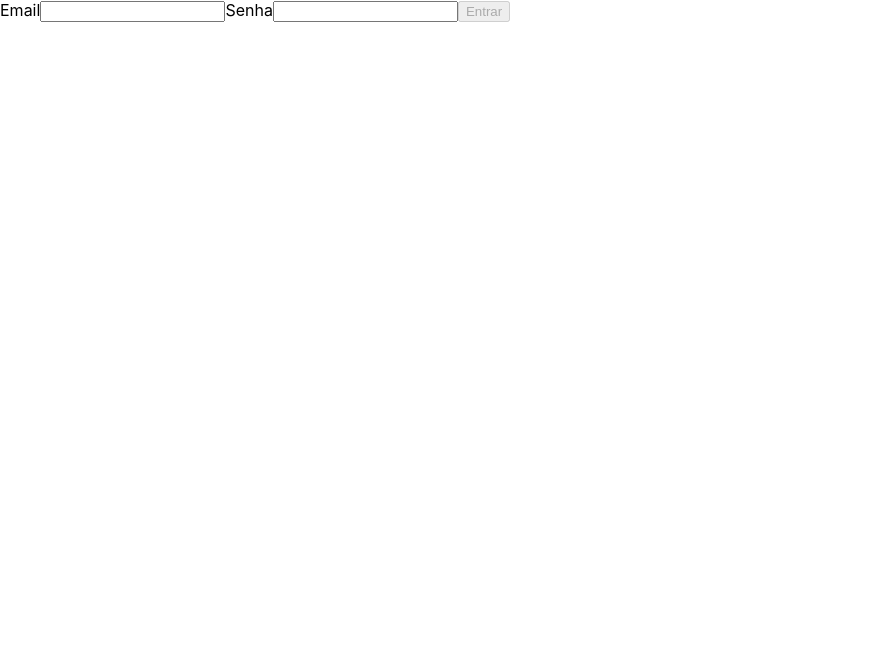
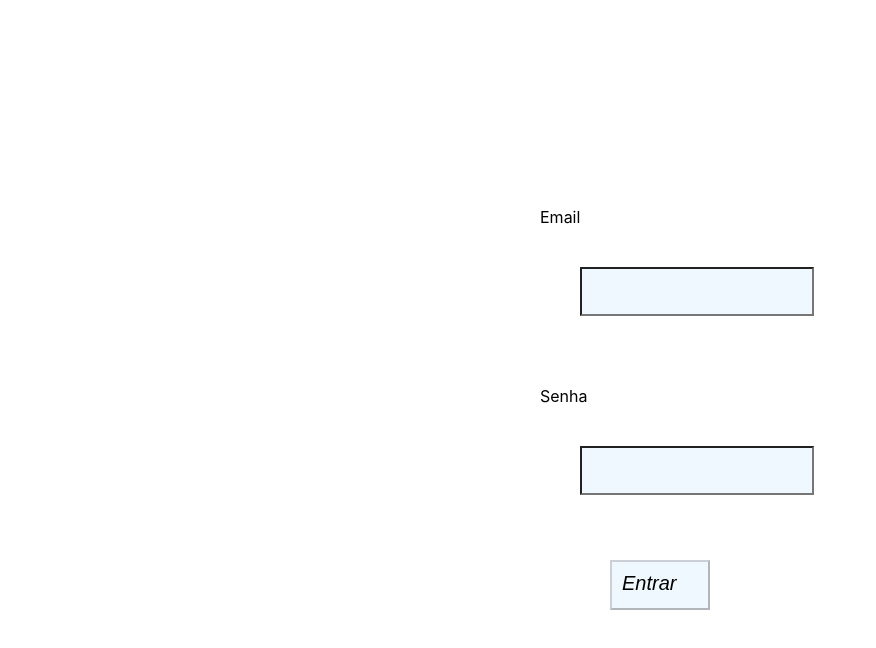
Before and after one commit to leaob7/Trybe-Wallet, a React (Create React App) app: page / in a window 1280 px wide. Shown: the top 648 px of the page, without its empty margins (0-876 px from the left). Built offline with nearby package versions, Linux system fonts and the light colour scheme.

Commit message:
changes after time and start of 9

```diff
--- a/src/pages/Login.js
+++ b/src/pages/Login.js
@@ -2,6 +2,7 @@ import React from 'react';
 import PropTypes from 'prop-types';
 import { connect } from 'react-redux';
 import { addEmail } from '../actions';
+import '../styles/login.css';
 
 class Login extends React.Component {
   constructor() {
@@ -48,7 +49,7 @@ class Login extends React.Component {
     const PASSWORD_LENTGH = 6;
     return (
       <main>
-        <form>
+        <form className="form-style">
           <label htmlFor="email-input">
             Email
             <input
--- a/src/pages/Wallet.js
+++ b/src/pages/Wallet.js
@@ -1,7 +1,9 @@
 import React from 'react';
 import { connect } from 'react-redux';
 import PropTypes from 'prop-types';
+import { toAfterSubstring, toBefSubstring } from '../utils/htFunctions';
 import { fetchExchange as fetchExchangeAction } from '../actions';
+import '../styles/wallet.css';
 
 class Wallet extends React.Component {
   constructor() {
@@ -10,18 +12,20 @@ class Wallet extends React.Component {
       dataCoins: [],
       value: '',
       description: '',
-      currency: '',
-      method: '',
-      tag: '',
+      currency: 'USD',
+      method: 'Dinheiro',
+      tag: 'Alimentação',
     };
     this.fecthSelectCoins = this.fecthSelectCoins.bind(this);
     this.expensesCounter = this.expensesCounter.bind(this);
     this.handleChange = this.handleChange.bind(this);
     this.handleSubmit = this.handleSubmit.bind(this);
+    this.tableMaker = this.tableMaker.bind(this);
   }
 
   componentDidMount() {
     this.fecthSelectCoins();
+    // bodyMaker();
   }
 
   async fecthSelectCoins() {
@@ -74,9 +78,44 @@ class Wallet extends React.Component {
     if (expenses.length === 0) { return 0; }
     const sumExpenses = expenses.reduce((acc, { value, exchangeRates, currency }) => {
       if (currency === '') return 0;
-      return acc + value * exchangeRates[currency].ask;
+      return (acc + value * exchangeRates[currency].ask);
     }, 0);
     return sumExpenses;
+  }
+
+  tableMaker() {
+    const { expenses } = this.props;
+    if (expenses.length === 0) return null;
+    const last = expenses[expenses.length - 1];
+    console.log(last);
+    return (
+      <table>
+        <thead id="costumer-div">
+          <tr id="ttr">
+            <th>Valor</th>
+            <th>Descrição</th>
+            <th>Moeda</th>
+            <th>Método de pagamento</th>
+            <th>Tag</th>
+            <th>Câmbio utilizado</th>
+            <th>Valor convertido</th>
+            <th>Moeda de conversão</th>
+            <th>Editar/Excluir</th>
+          </tr>
+        </thead>
+        <tbody>
+          <td>{`${last.currency} ${last.value}`}</td>
+          <td>{last.description}</td>
+          <td>{ toBefSubstring(last.exchangeRates[last.currency].name) }</td>
+          <td>{last.method}</td>
+          <td>{last.tag}</td>
+          <td>{last.currency}</td>
+          <td>{ this.expensesCounter().toFixed(2) }</td>
+          <td>{ toAfterSubstring(last.exchangeRates[last.currency].name) }</td>
+          <button type="button" data-testid="delete-btn">Excluir/Editar</button>
+        </tbody>
+      </table>
+    );
   }
 
   render() {
@@ -90,7 +129,7 @@ class Wallet extends React.Component {
           <p data-testid="total-field">{this.expensesCounter()}</p>
           <p data-testid="header-currency-field">BRL</p>
         </header>
-        <form>
+        <form className="form-wallet">
           <label htmlFor="value">
             Valor
             <input type="text" id="value" name="value" onChange={ this.handleChange } />
@@ -125,6 +164,7 @@ class Wallet extends React.Component {
           { this.tagSelectOptions() }
           <button type="button" onClick={ this.handleSubmit }>Adicionar despesa</button>
         </form>
+        { this.tableMaker() }
       </>
     );
   }
--- /dev/null
+++ b/src/styles/login.css
@@ -0,0 +1,25 @@
+
+.form-style {
+  display: flex;
+  flex-direction: column;
+  align-items: center;
+  margin: 15%;
+}
+
+.form-style input {
+  background-color: aliceblue;
+  text-align: center;
+  margin: 40px;
+  padding: 15px;
+}
+
+.form-style button {
+  font-size: 20px;
+  display: flex;
+  justify-content: flex-start;
+  margin: 10px;
+  margin-left: 50px;
+  padding: 10px;
+  color: black;
+  background-color: aliceblue;
+}
--- /dev/null
+++ b/src/styles/wallet.css
@@ -0,0 +1,60 @@
+
+header {
+  display: flex;
+  justify-content: space-evenly;
+}
+
+header p {
+  width: 200px;
+  border: 2px solid black;
+  padding: 10px;
+  border-radius: 2px;
+}
+
+.form-wallet {
+  /* background-color: black; */
+  display: flex;
+  flex-direction: row;
+  justify-content: space-evenly;
+  flex-wrap: wrap;
+  margin: 10px;
+  border: 2px solid black;
+  border-radius: 10px;
+}
+
+label, input, select {
+  /* background-color: black; */
+  color:black;
+  width: 200px;
+  margin: 10px;
+  padding: 5px;
+}
+
+button {
+  color: black;
+  font-style: italic;
+  width: 100px;
+  height: 50px;
+  margin: 30px;
+  background-color: white;
+}
+
+table {
+  text-align: center;
+  width: 100%;
+  border: 1px solid black;
+  border-radius: 10px;
+}
+
+#costumer-div {
+  background-color: rgb(61, 61, 61);
+  font-size: large;
+}
+
+tr {
+  color: white;
+}
+
+td {
+  padding: 10px;
+}
--- /dev/null
+++ b/src/utils/htFunctions.js
@@ -0,0 +1,12 @@
+// import React from 'react';
+
+// https://thispointer.com/javascript-remove-everything-after-a-certain-character/
+export function toBefSubstring(string) {
+  const str = string.split('/')[0];
+  return str;
+}
+
+export function toAfterSubstring(string) {
+  const str = string.split('/')[1];
+  return str;
+}
```
